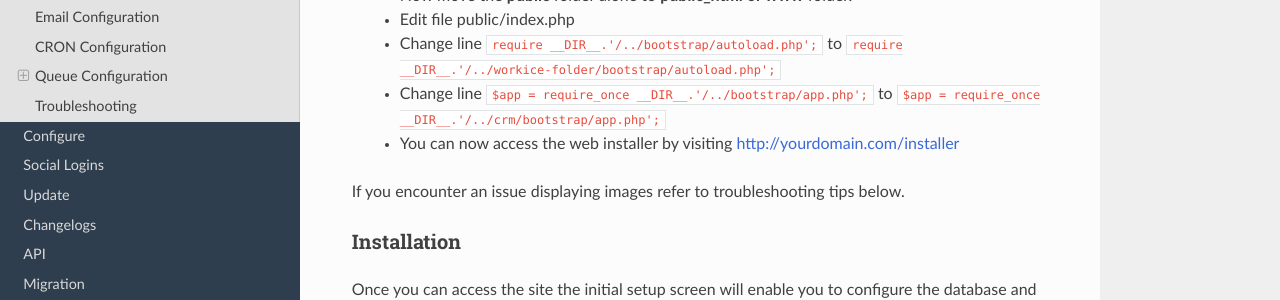
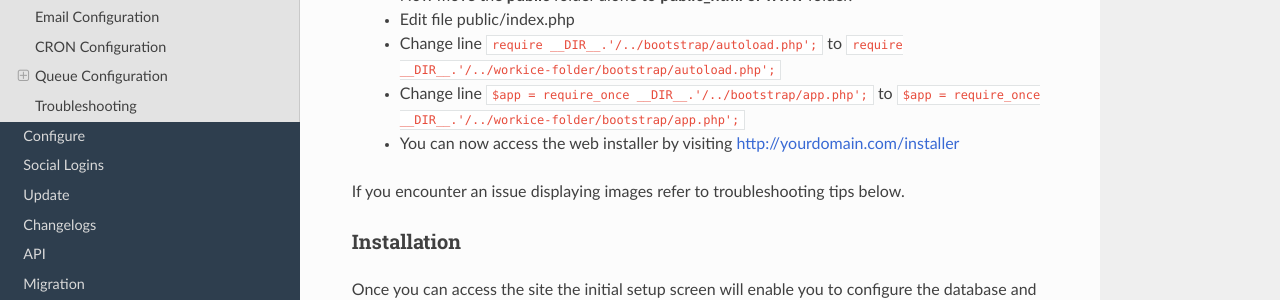
Before and after one commit to wmandai/workice-docs, a Sphinx documentation site: the page built from docs/source/install.rst, in a window 1280 px wide and 900 px high, scrolled down 2104 px. Shown: the part 147-447 px from the top of the window. Built offline with Sphinx 7.4.7 and the Read the Docs theme 2.0.0, drawn with Linux system fonts in a browser that asks for light colours.

Commit message:
minor change

```diff
--- a/docs/source/install.rst
+++ b/docs/source/install.rst
@@ -75,7 +75,7 @@ The steps below shows how you can install workice to be accessible via main doma
  - Now move the **public** folder alone to **public_html or www** folder.
  - Edit file public/index.php
  - Change line ``require __DIR__.'/../bootstrap/autoload.php';`` to ``require __DIR__.'/../workice-folder/bootstrap/autoload.php';``
- - Change line ``$app = require_once __DIR__.'/../bootstrap/app.php';`` to ``$app = require_once __DIR__.'/../crm/bootstrap/app.php';``
+ - Change line ``$app = require_once __DIR__.'/../bootstrap/app.php';`` to ``$app = require_once __DIR__.'/../workice-folder/bootstrap/app.php';``
  - You can now access the web installer by visiting http://yourdomain.com/installer
 
 If you encounter an issue displaying images refer to troubleshooting tips below.
```
